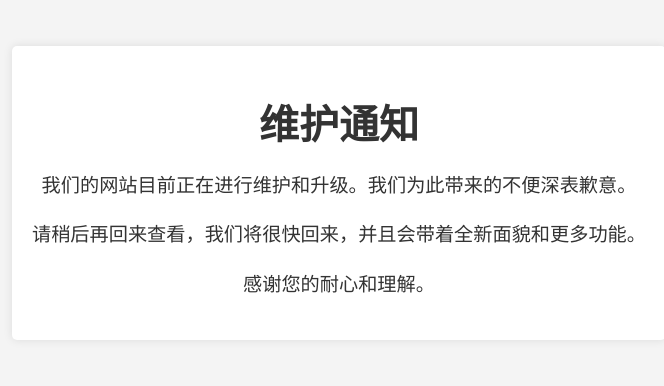
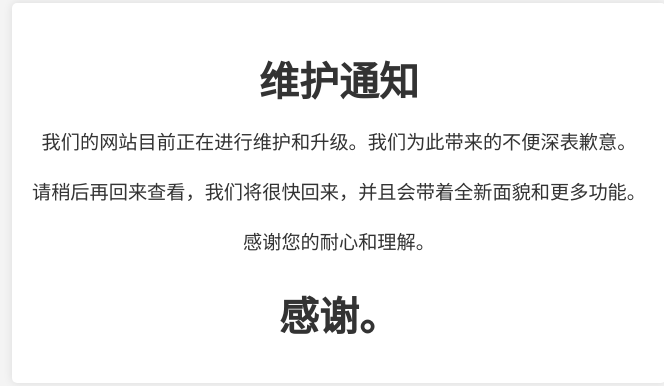
Before and after one commit to fengyutel/fengyutel.github.io, a plain HTML site: page index.html in a window 1280 px wide. Shown: the part 207-593 px from the top of the page, without its empty margins (301-965 px from the left). Drawn offline with Linux system fonts and the light colour scheme.

Commit message:
Update index.html

```diff
--- a/index.html
+++ b/index.html
@@ -37,6 +37,8 @@
         <p>我们的网站目前正在进行维护和升级。我们为此带来的不便深表歉意。</p>
         <p>请稍后再回来查看，我们将很快回来，并且会带着全新面貌和更多功能。</p>
         <p>感谢您的耐心和理解。</p>
+        <h1>感谢。</h1>
+
     </div>
 </body>
 </html>
```
